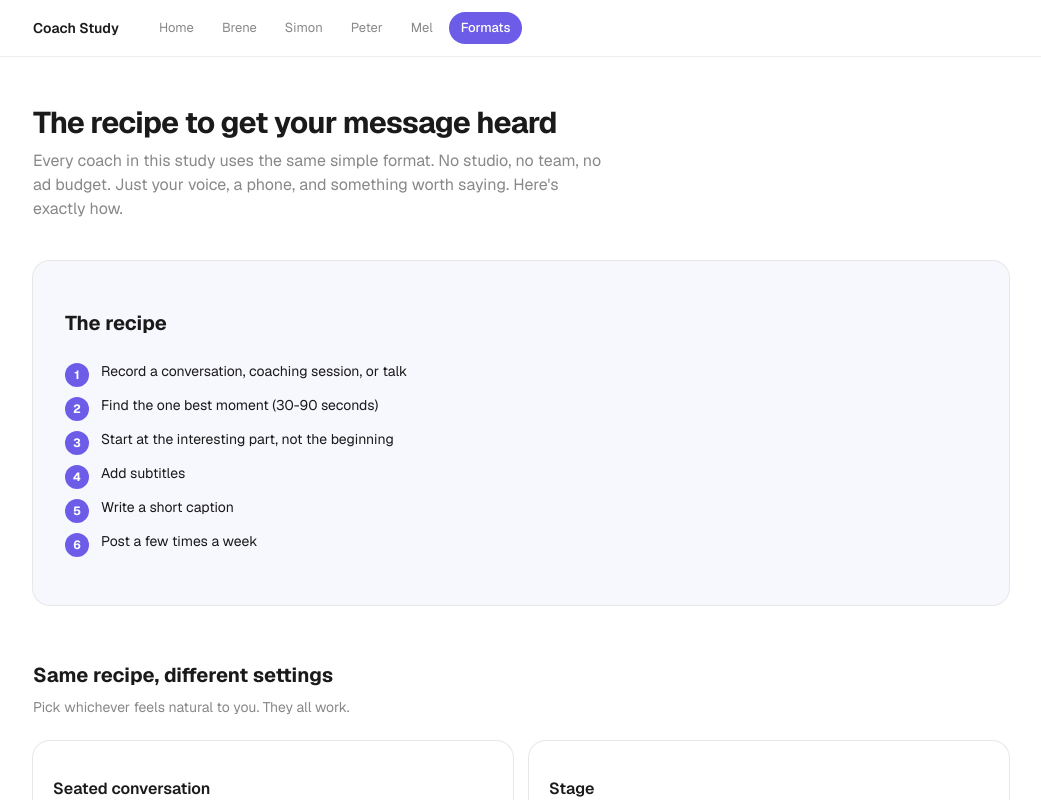
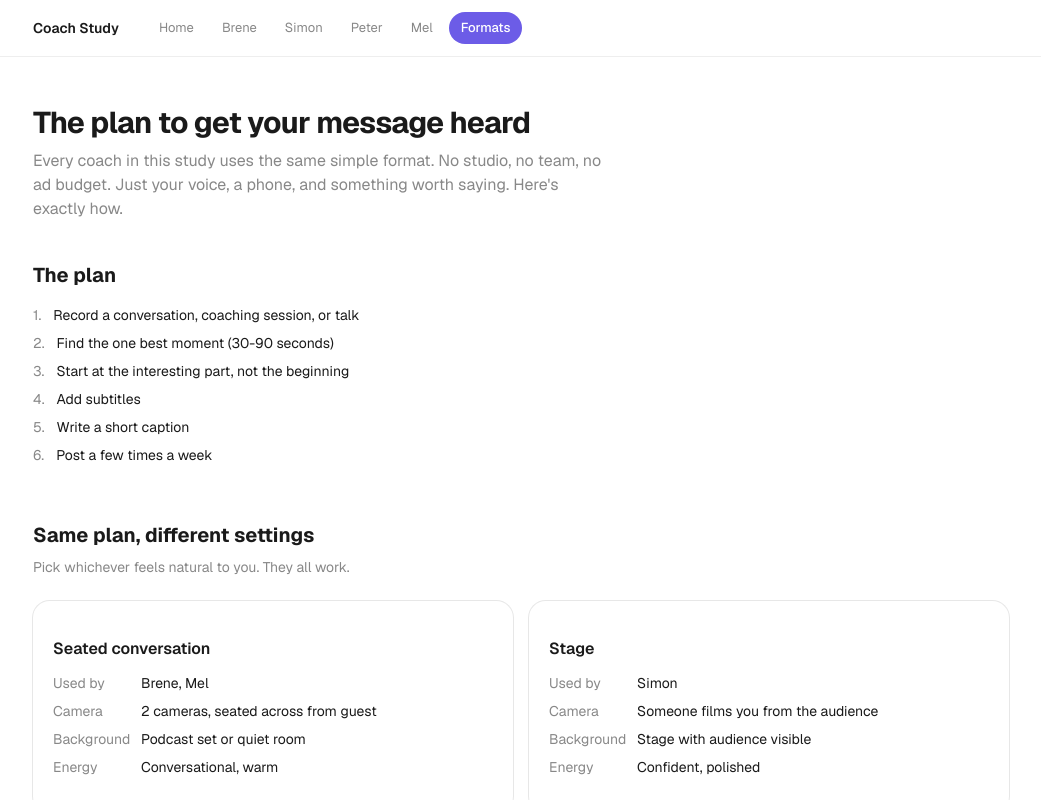
Before and after one commit to william-halbert/life-coach-instagram-study, a Next.js app: page /formats in a window 1280 px wide. Shown: the top 800 px of the page, without its empty margins (119-1160 px from the left). Built offline with nearby package versions, Linux system fonts and the light colour scheme.

Commit message:
Recipe -> plan. Remove purple box. Simple numbered list.
Co-Authored-By: Claude Opus 4.7 (1M context) <noreply@anthropic.com>

```diff
--- a/src/app/formats/page.tsx
+++ b/src/app/formats/page.tsx
@@ -10,16 +10,14 @@ const variations = [
 export default function Page() {
   return (
     <div className="max-w-5xl mx-auto px-6 pt-12 pb-20">
-      <h1 className="text-3xl font-bold tracking-tight">The recipe to get your message heard</h1>
+      <h1 className="text-3xl font-bold tracking-tight">The plan to get your message heard</h1>
       <p className="text-muted-foreground mt-2 text-base max-w-xl">
         Every coach in this study uses the same simple format. No studio, no team, no ad budget.
         Just your voice, a phone, and something worth saying. Here's exactly how.
       </p>
 
-      {/* The one recipe */}
-      <Card className="mt-10 bg-primary/5 border-primary/20">
-        <CardContent className="p-8">
-          <h2 className="text-xl font-bold mb-6">The recipe</h2>
+      {/* The plan */}
+      <h2 className="text-xl font-bold mt-10 mb-4">The plan</h2>
       <div className="space-y-2">
         {[
           "Record a conversation, coaching session, or talk",
@@ -30,18 +28,14 @@ export default function Page() {
           "Post a few times a week",
         ].map((step, i) => (
           <div key={i} className="flex items-start gap-3 text-sm">
-                <span className="shrink-0 w-6 h-6 rounded-full bg-primary text-primary-foreground flex items-center justify-center text-xs font-bold mt-0.5">
-                  {i + 1}
-                </span>
+            <span className="text-muted-foreground">{i + 1}.</span>
             <span>{step}</span>
           </div>
         ))}
       </div>
-        </CardContent>
-      </Card>
 
       {/* Variations */}
-      <h2 className="text-xl font-bold mt-14 mb-2">Same recipe, different settings</h2>
+      <h2 className="text-xl font-bold mt-14 mb-2">Same plan, different settings</h2>
       <p className="text-muted-foreground text-sm mb-6">Pick whichever feels natural to you. They all work.</p>
 
       <div className="grid sm:grid-cols-2 gap-4">
--- a/src/app/page.tsx
+++ b/src/app/page.tsx
@@ -78,7 +78,7 @@ export default function Home() {
             href="/formats"
             className="inline-flex items-center gap-2 bg-primary text-primary-foreground px-6 py-3 rounded-full font-medium text-sm hover:opacity-90 transition-opacity mt-6"
           >
-            See the step-by-step recipe →
+            See the step-by-step plan →
           </Link>
         </CardContent>
       </Card>
@@ -152,7 +152,7 @@ export default function Home() {
           href="/formats"
           className="inline-flex items-center gap-2 bg-primary text-primary-foreground px-6 py-3 rounded-full font-medium text-sm hover:opacity-90 transition-opacity mt-6"
         >
-          Start with the recipe →
+          Start with the plan →
         </Link>
       </div>
     </div>
```
Lines whose indentation alone changed are shown as unchanged.
